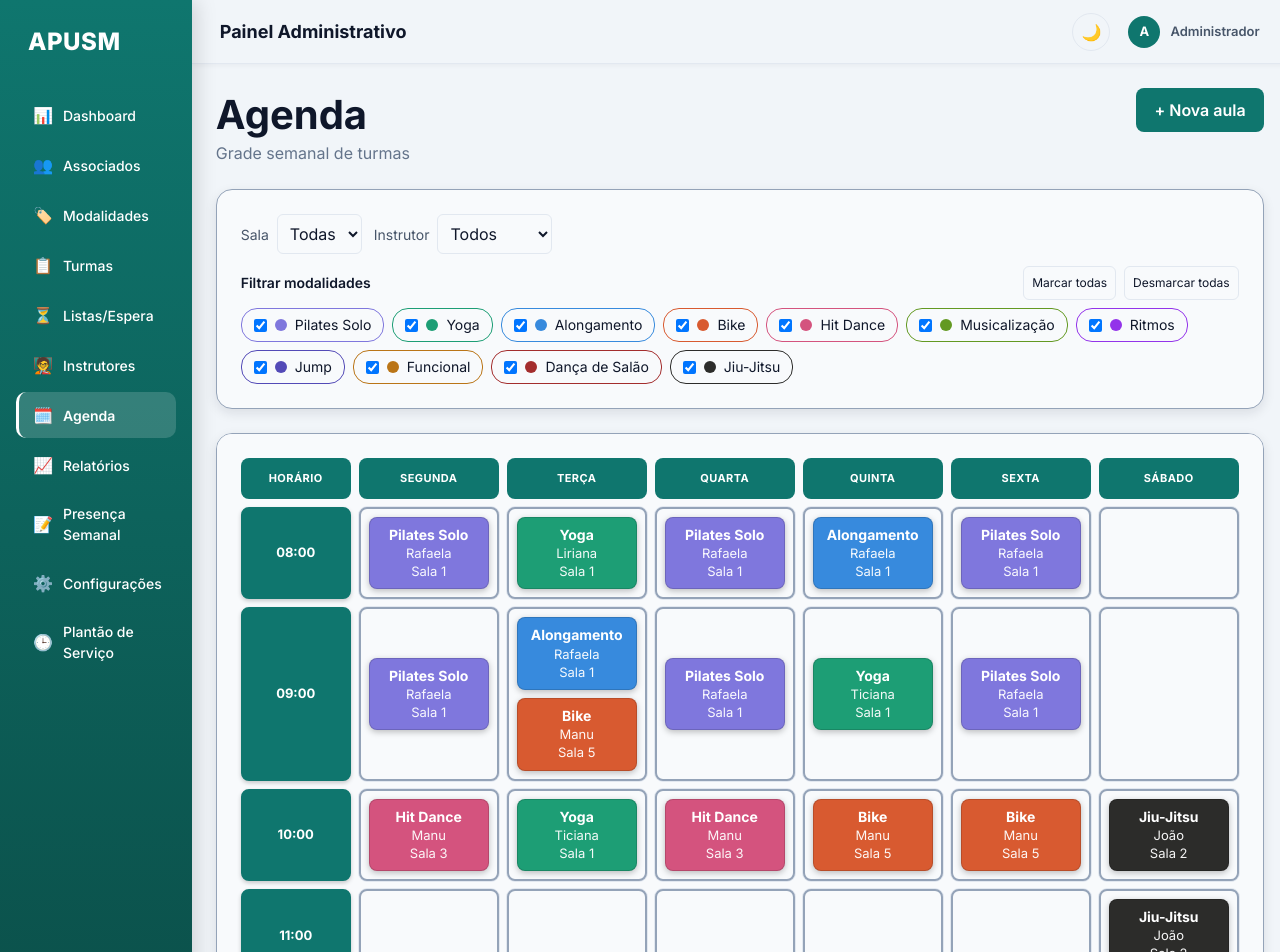
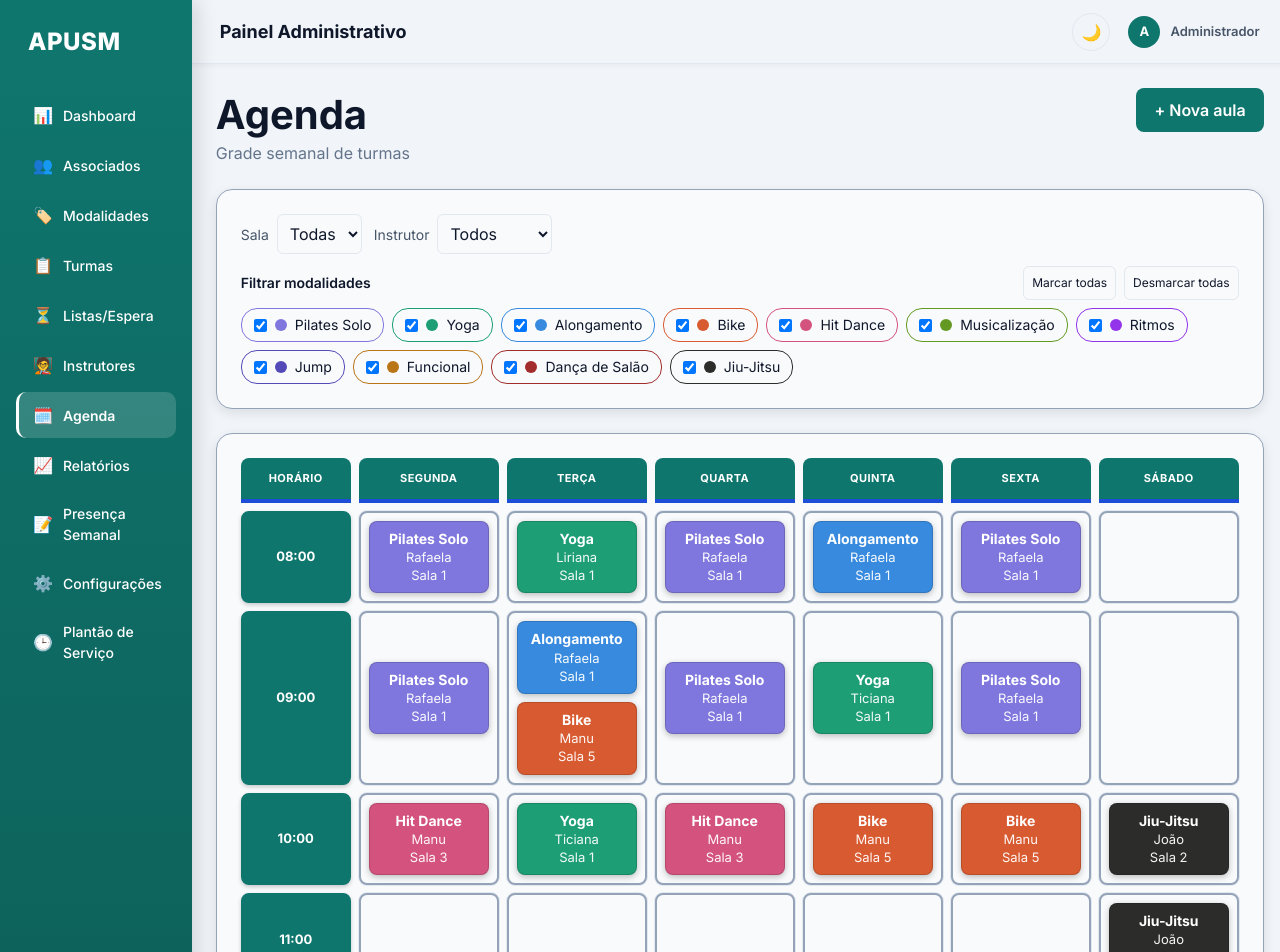
Before and after one commit to BrenoFranzin/apusm, a React (Vite) app: page /agenda in a window 1280 px wide. Shown: the top 952 px of the page. Built offline with nearby package versions, Linux system fonts and the light colour scheme.

Commit message:
auto-commit

```diff
--- a/src/styles/themes/apums-theme.css
+++ b/src/styles/themes/apums-theme.css
@@ -223,8 +223,6 @@ AGENDA - GRADE SEMANAL
 
 .agenda-grid-wrapper {
   overflow-x: auto;
-  overflow-y: auto;
-  max-height: 75vh;
   border-radius: var(--radius-lg);
 }
 
@@ -243,11 +241,12 @@ AGENDA - GRADE SEMANAL
   text-transform: uppercase;
   letter-spacing: 0.04em;
   padding: var(--space-3);
-  border-radius: var(--radius-sm);
+  border-radius: var(--radius-sm) var(--radius-sm) 0 0;
   text-align: center;
   position: sticky;
   top: 0;
   z-index: 5;
+  border-bottom: 4px solid #1d4ed8;
 }
 
 .agenda-time-cell {
```
